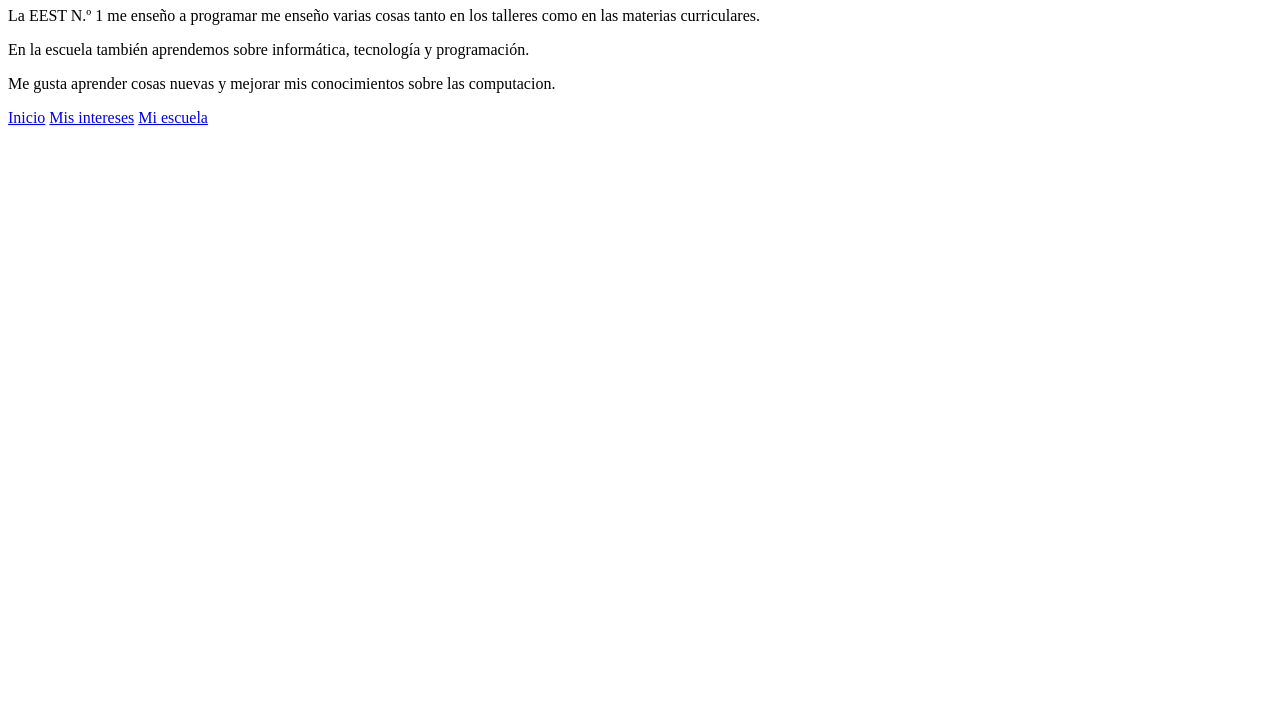
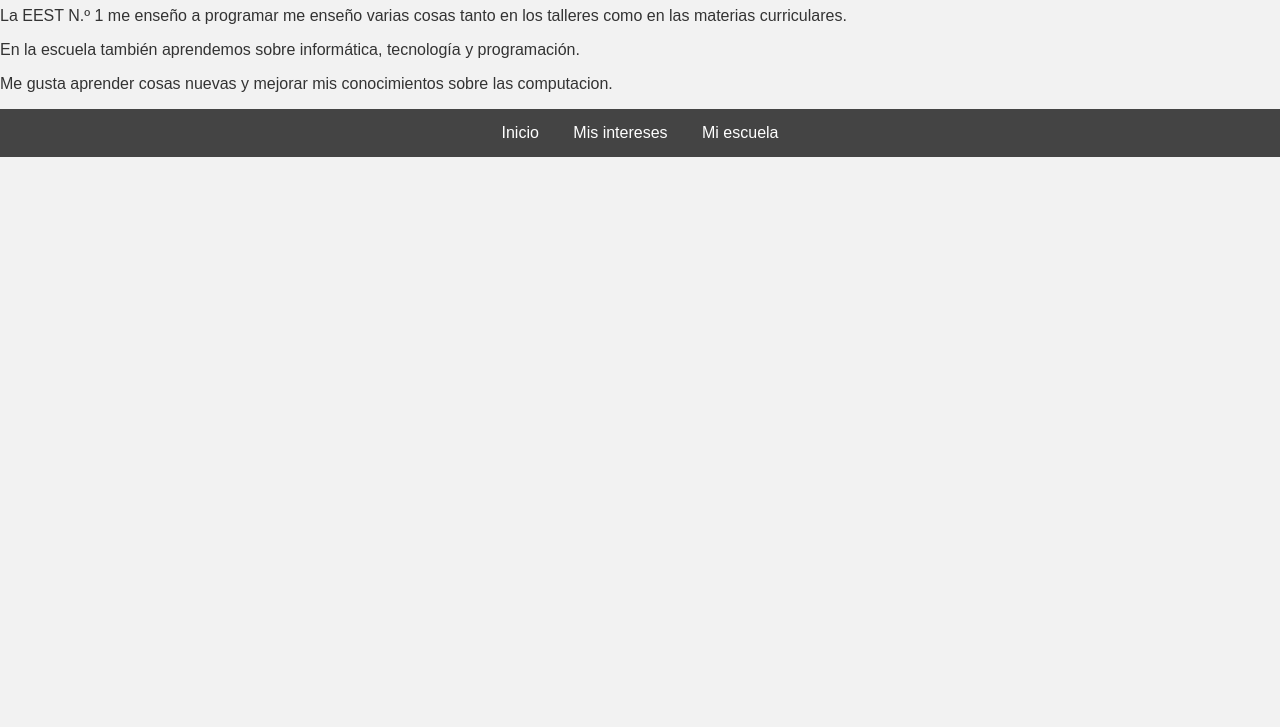
Before and after one commit to lautaronahuelpolo123-art/github2, a plain HTML site: page institucion.html in a window 1280 px wide. Shown: the part 73-800 px from the top of the page. Drawn offline with Linux system fonts and the light colour scheme.

Commit message:
agregue la conexion de css a html

```diff
--- a/institucion.html
+++ b/institucion.html
@@ -4,6 +4,7 @@
     <meta charset="UTF-8">
     <meta name="viewport" content="width=device-width, initial-scale=1.0">
     <title>Document</title>
+    <link rel="stylesheet" href="estilos.css">
 </head>
 <body>
     <h1>Mi escuela</h1>
```
Also changed, not shown: intereses.html (+1 -0 lines).
